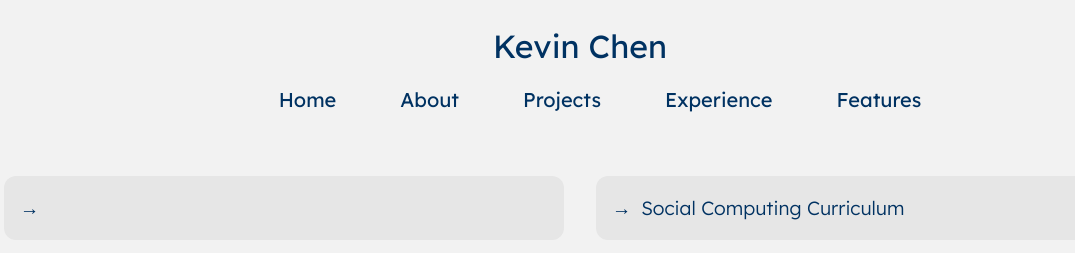
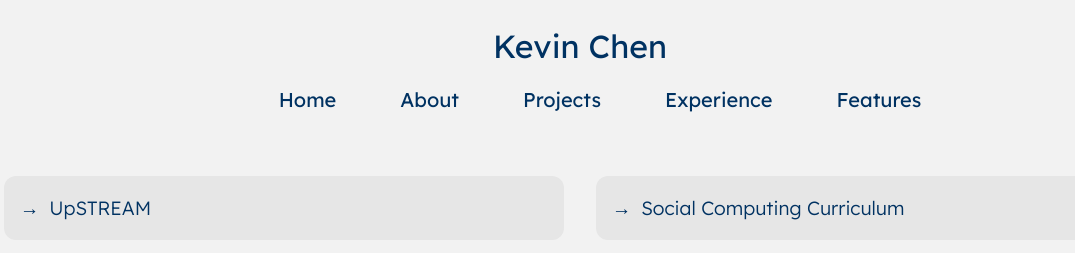
Before and after one commit to kevinjxc/website, a plain HTML site: page projects.html in a window 1280 px wide. Shown: the top 253 px of the page, without its empty margins (60-1135 px from the left). Drawn offline with Linux system fonts and the light colour scheme.

Commit message:
Update projects.html

```diff
--- a/projects.html
+++ b/projects.html
@@ -40,7 +40,7 @@
                     <input type="checkbox" name="collapse" id="handle1">
 
                     <h2 class="handle">
-                    <label for="handle1>"UpSTREAM"</label>
+                    <label for="handle1">UpSTREAM</label>
                     </h2>
 
                     <a href="https://www.upstreamprogram.org/" target="_blank"><img class="projectImage" src="upstream.png" alt="UpSTREAM"></img></a>
```
